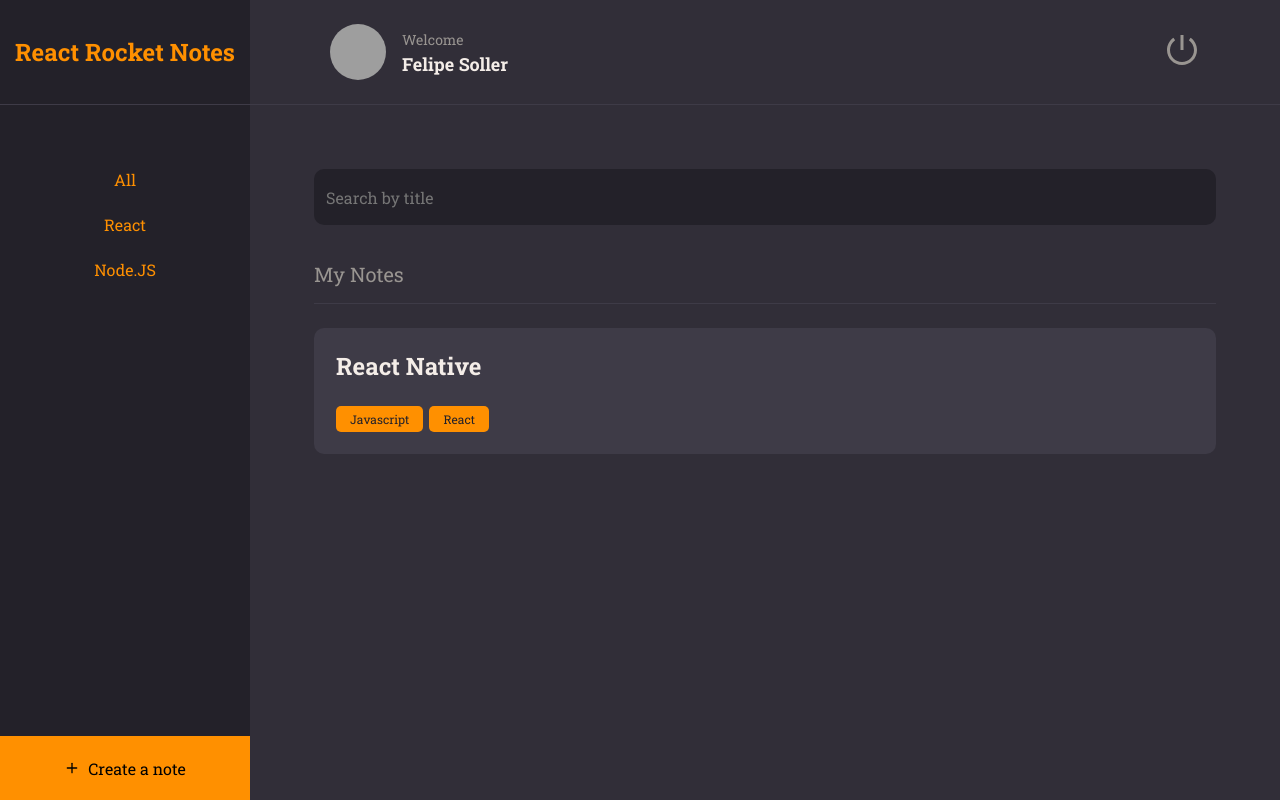
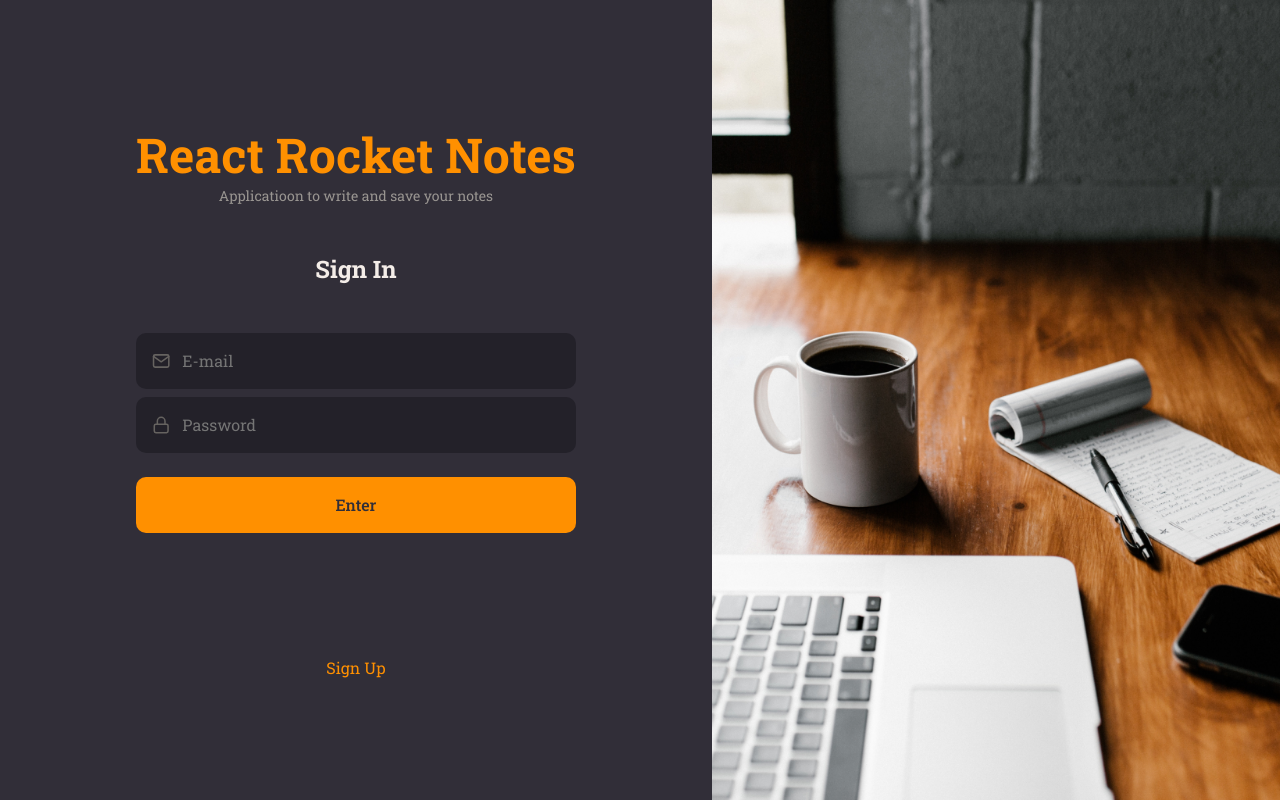
Before and after one commit to FelipeSoller/Stage09_React_Rocket_Notes, a React (Vite) app: page / in a window 1280 px wide. Built offline with nearby package versions, Linux system fonts and the light colour scheme; grey boxes are pictures that could not be loaded.

Commit message:
create app routes using react-router-dom

```diff
--- a/src/main.jsx
+++ b/src/main.jsx
@@ -2,8 +2,7 @@
 import ReactDOM from 'react-dom/client'
 import { ThemeProvider } from 'styled-components'
 
-import { Details } from './pages/Details'
-import { Home } from './pages/Home'
+import { Routes } from './routes'
 
 import GlobalStyle from './styles/global'
 import theme from './styles/theme'
@@ -12,8 +11,7 @@
   <React.StrictMode>
     <ThemeProvider theme={theme}>
       <GlobalStyle />
-      {/* <Details /> */}
-      <Home />
+      <Routes />
     </ThemeProvider>
   </React.StrictMode>,
 )
--- /dev/null
+++ b/src/routes/app.routes.jsx
@@ -0,0 +1,17 @@
+import { Routes, Route } from 'react-router-dom';
+
+import { Home } from '../pages/Home'
+import { New } from '../pages/New'
+import { Profile } from '../pages/Profile'
+import { Details } from '../pages/Details'
+
+export const AppRoutes = () => {
+  return (
+    <Routes>
+      <Route path='/' element={<Home />} />
+      <Route path='/new' element={<New />} />
+      <Route path='/profile' element={<Profile />} />
+      <Route path='/details/:id' element={<Details />} />
+    </Routes>
+  )
+}
--- /dev/null
+++ b/src/routes/auth.routes.jsx
@@ -0,0 +1,13 @@
+import { Routes, Route } from 'react-router-dom';
+
+import { SignIn } from '../pages/SignIn'
+import { SignUp } from '../pages/SignUp'
+
+export const AuthRoutes = () => {
+  return (
+    <Routes>
+      <Route path='/' element={<SignIn />} />
+      <Route path='/register' element={<SignUp />} />
+    </Routes>
+  )
+}
--- /dev/null
+++ b/src/routes/index.jsx
@@ -0,0 +1,12 @@
+import { BrowserRouter } from 'react-router-dom'
+
+import { AuthRoutes } from './auth.routes'
+import { AppRoutes } from './app.routes'
+
+export const Routes = () => {
+  return (
+    <BrowserRouter>
+      <AuthRoutes />
+    </BrowserRouter>
+  )
+}
```
